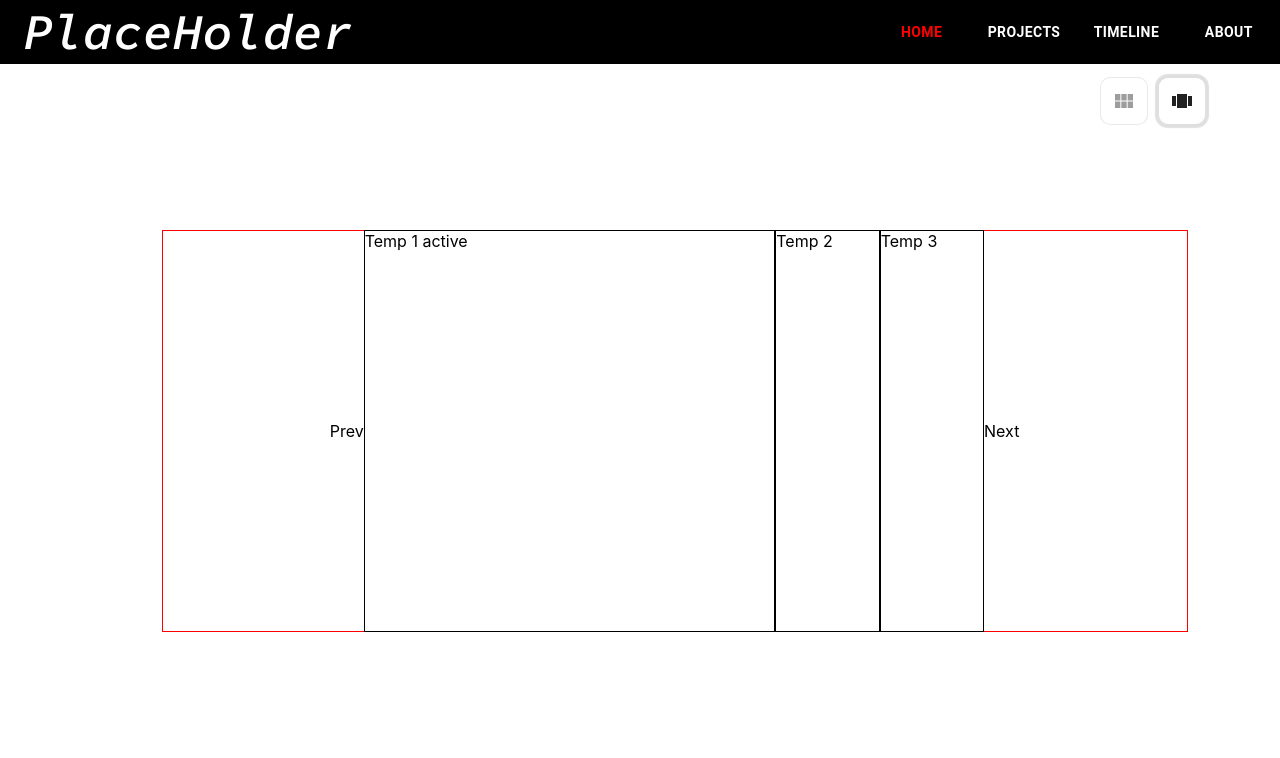
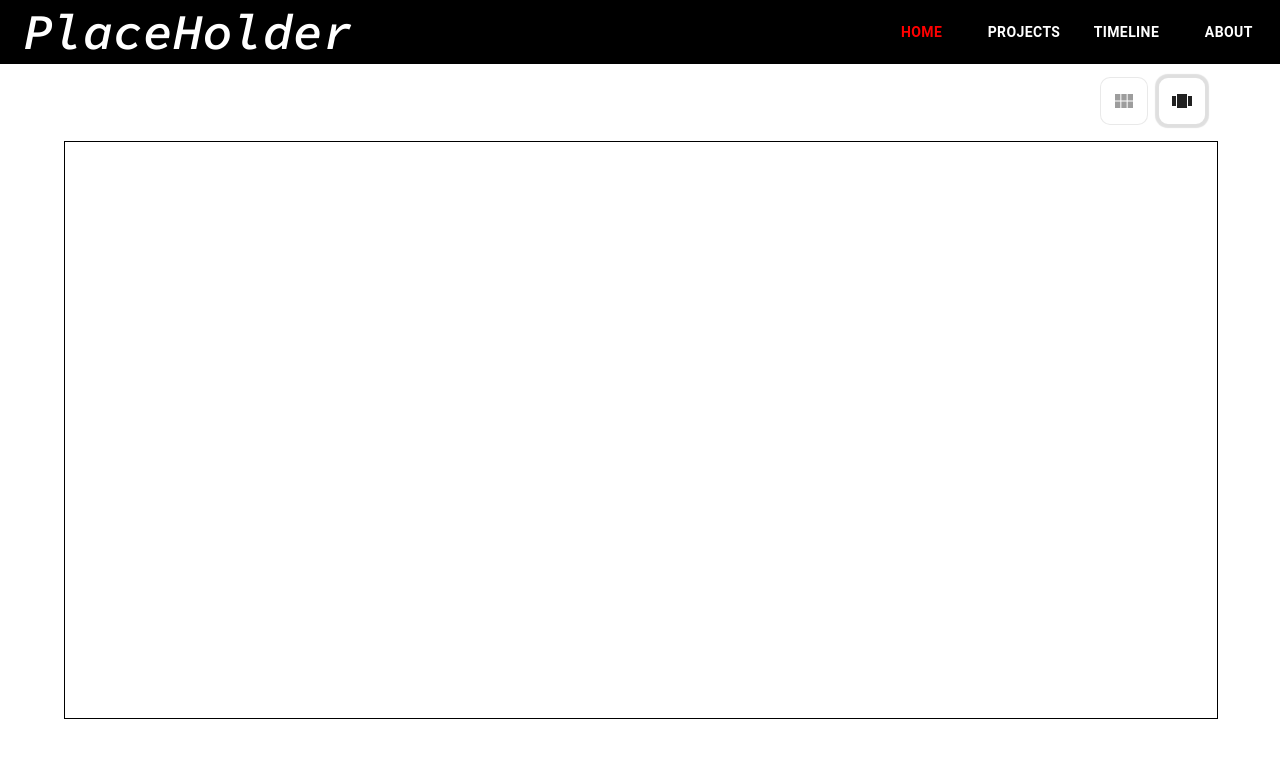
Before and after one commit to PaulHan0527/Portfolio, a React (Create React App) app: page /projects in a window 1280 px wide. Both pictures are taken after a click on the button 1182 px from the left and 100 px from the top of the page. Shown: the top 758 px of the page. Built offline with nearby package versions, Linux system fonts and the light colour scheme.

Commit message:
fixed the gridview

```diff
--- a/src/App.css
+++ b/src/App.css
@@ -25,10 +25,6 @@
     color: white;
 }
 
-.header-header:hover {
-    cursor: pointer;
-}
-
 /* Menu Button */
 /* ButtonGroup.js */
 .menu-button-group {
@@ -47,7 +43,6 @@
 }
 
 
-
 span.menu-button-selected {
     color: red;
     font-weight: bolder;
--- a/src/Components/Contents/Projects/CarouselView.js
+++ b/src/Components/Contents/Projects/CarouselView.js
@@ -5,56 +5,10 @@ import projectsInfo from "./ProjectObjects";
 
 const CarouselView = (props) => {
 
-    const [current, setCurrent] = useState(0);
-    const [previewSet, setPreviewSet] = useState(projectsInfo.slice(0,3))
-
-    const goNext = () => {
-        if(current < projectsInfo.length-1) {
-            setCurrent(current+1);
-        }
-    }
-
-    const goPrev = () => {
-        if(current > 0) {
-            setCurrent(current-1);
-        }
-    }
-
-    useEffect(() => {
-        if(current === 0) {
-            setPreviewSet(projectsInfo.slice(0,3));
-        }
-        else if(current === 1) {
-            setPreviewSet(projectsInfo.slice(0, current+3));
-        }
-        else if(current === projectsInfo.length - 1)  {
-            setPreviewSet(projectsInfo.slice(projectsInfo.length-3, projectsInfo.length));
-        }
-        else if(current === projectsInfo.length - 2) {
-            setPreviewSet(projectsInfo.slice(current-2, current+2));
-        }
-        else {
-            setPreviewSet(projectsInfo.slice(current-2, current+3));
-        }
-    }, [current])
-
 
     return (
         <div className="projects-carouselview-container">
-            {/* Change classname on condition : current === 0
-                and current === projectsInfo.length-1 */}
-                <div className="projects-carouselview-items-container">
-                    <div onClick={goPrev}>Prev</div>
-                    {
-                    previewSet.map((element, i) => {
-                        return <CarouselViewitem
-                            name={element.name}
-                            key={i}
-                            active={current === element.index}
-                        />})
-                    }
-                    <div onClick={goNext}>Next</div>
-                </div>
+
         </div>
     )
 }
--- a/src/Components/Contents/Projects/GridView.js
+++ b/src/Components/Contents/Projects/GridView.js
@@ -12,7 +12,7 @@ const GridView = (props) => {
                     <GridViewItem
                         key={i}
                         name={element.name}
-                        growTime={(200 * i) + 200}
+                        growTime={(200 * i)}
                     />
                 )
             })}
--- a/src/Components/Contents/Projects/GridViewItem.js
+++ b/src/Components/Contents/Projects/GridViewItem.js
@@ -1,20 +1,17 @@
-import Card from '@mui/material/Card';
-import { Grow } from '@mui/material';
-import CardContent from '@mui/material/CardContent';
-import "../contents.css"
+import { Box, Fade } from '@mui/material';
+
 
 const GridViewItem = (props) => {
 
     return (
-        <Grow in={true}  style={{ transformOrigin: '0 0 0' }}
-        timeout={props.growTime}
-        className='projects-gridview-item'>
-            <Card>
-                <CardContent>
-                    {props.name}
-                </CardContent>
-            </Card>
-        </Grow>
+        <Box className="projects-gridview-item" timeout={500}>
+            <Fade in={true} timeout={500}>
+                <img
+                    className='projects-gridview-item-img'
+                    src="https://placekitten.com/640/360"
+                    alt=''/>
+            </Fade>
+        </Box>
     )
 }
 
--- a/src/Components/Contents/contents.css
+++ b/src/Components/Contents/contents.css
@@ -39,7 +39,7 @@
     display: grid;
     /* Have this on Carousel view as well */
     margin-top: 2%;
-    grid-template-columns: repeat(6, 12vw);
+    grid-template-columns: repeat(6, 13vw);
     grid-auto-rows: 20vh;
     column-gap: 2%;
     row-gap: 5%;
@@ -51,64 +51,49 @@
     border-width: 1px;
     border-color: black; */
 
+
 }
 
 .projects-gridview-item {
-    box-shadow: rgba(99, 99, 99, 0.2) 0px 2px 8px 0px;
-    border-style: solid;
-    border-width: 0.1px;
-    border-radius: 20px;
-    border-color: rgb(230, 230, 230);
+    box-shadow: rgba(99, 99, 99, 0.2) 2px 5px 8px 2px;
+    animation: fadeInAnimation ease 1s;
+    transition: 0.3s ease;
 
-    /* border-style: solid;
-    border-width: 1px;
-    border-color: black; */
+    width: 100%;
+    height: 100%;
+}
 
+@keyframes fadeInAnimation {
+    0% {
+        opacity: 0;
+    }
+    100% {
+        opacity: 1;
+    }
 }
 
 .projects-gridview-item:hover {
-    box-shadow: rgba(0, 0, 0, 0.35) 0px 5px 15px;
+    scale: 1.2;
+    transition: 0.3s ease;
+}
+
+.projects-gridview-item-img {
+    height: 90%;
+    width: 100%;
+    margin-top: 3.5%;
 }
 
 .projects-carouselview-container {
     width: 100%;
-    height: 80%;
-    padding-top: 3%;
-    padding-left: 3%;
-    /* overflow-y: auto; */
-    display: flex;
-    align-items: center;
-    justify-content: center;
-/*
-    border-style: solid;
-    border-width: 1px;
-    border-color: black; */
-}
+    height: 90%;
+    /* Have this on Carousel view as well */
 
-.projects-carouselview-items-container {
-    display: flex;
-    align-items: center;
-    justify-content: center;
-    width: 80vw;
-    height: 50vh;
-    border-style: solid;
-    border-width: 1px;
-    border-color: red;
-}
 
-.projects-carouselview-item {
-    height: 100%;
-    width: 10%;
     border-style: solid;
     border-width: 1px;
     border-color: black;
+
 }
-
-.active {
-    width: 40%;
-    transition: 1s ease;
-}
-
 
 
 
--- a/src/Components/Header/ButtonLink.js
+++ b/src/Components/Header/ButtonLink.js
@@ -12,7 +12,9 @@ const ButtonLink = (props) => {
                     disableRipple
                     disabled={props.selected}
                     onClick={() => {props.setSelected(props.link)}}>
-              <Link to={props.link} style={ { textDecoration: 'none' } }>
+              <Link to={props.link} style={ {
+                                        textDecoration: 'none',
+                                        } }>
                 <span className={'menu-button' + (props.selected ?'-selected':'')} data-hover={props.name}>
                     {props.name}
                 </span>
```
